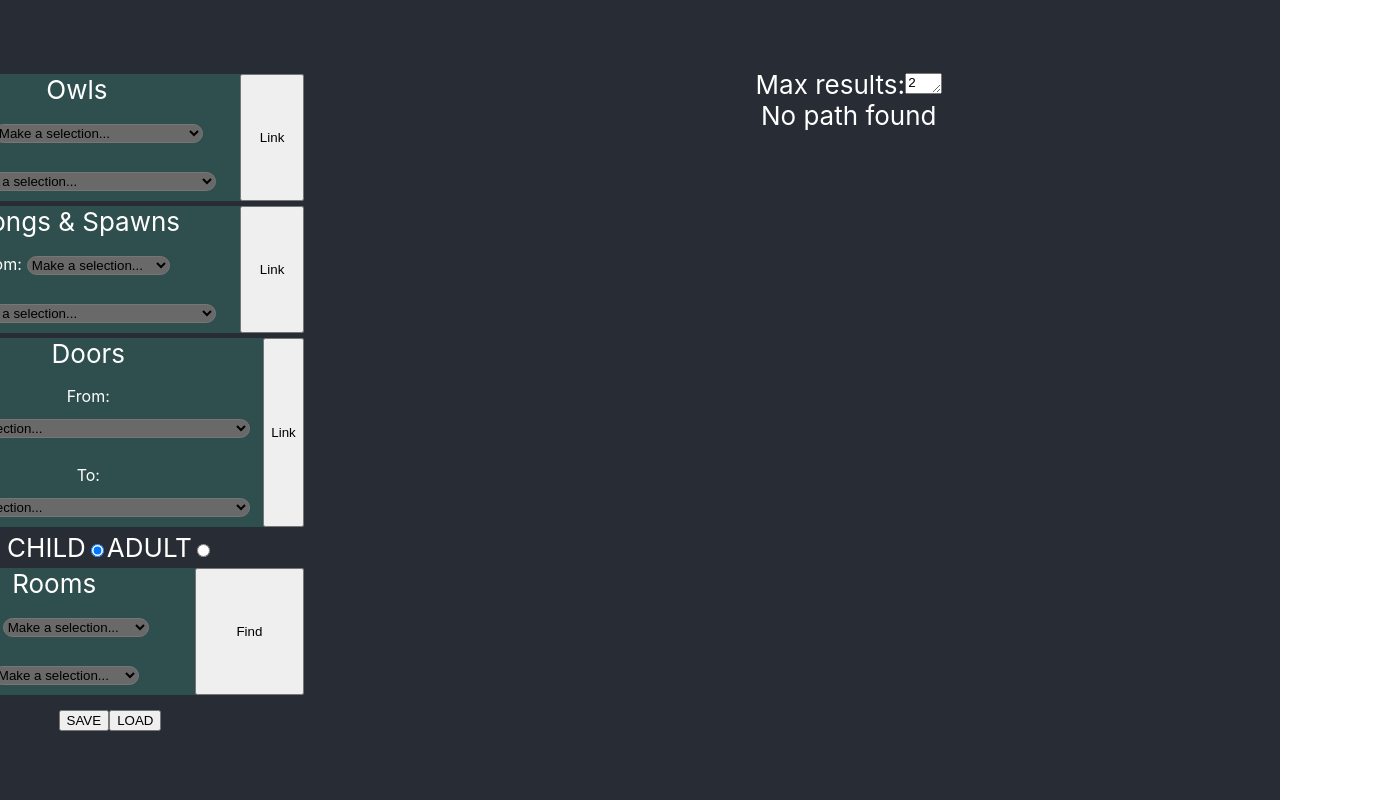
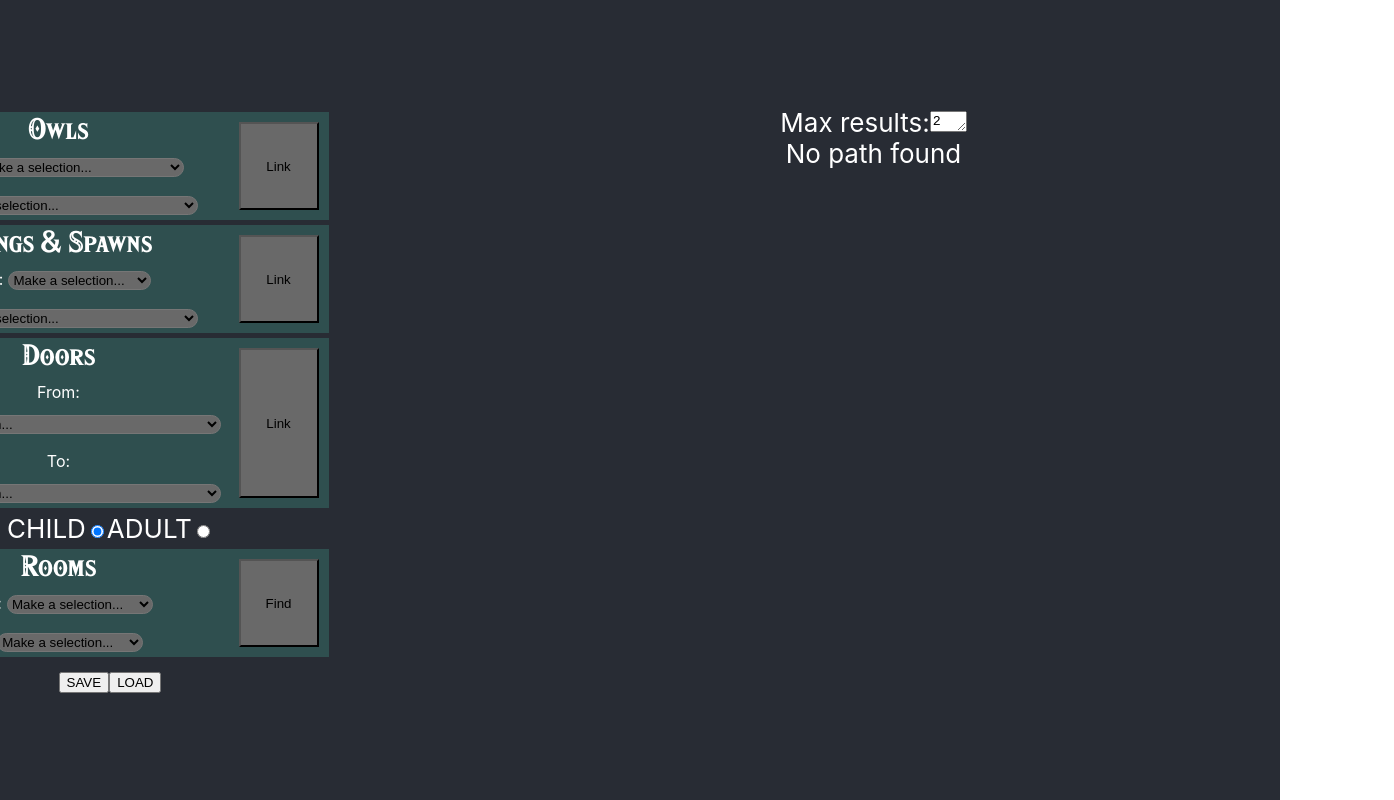
Before and after one commit to KevinRapa/lozr-path-manager, a React (Create React App) app: page / in a window 1280 px wide. Shown: the whole page, 1394 px wide, since content can reach past the window. Built offline with nearby package versions, Linux system fonts and the light colour scheme.

Commit message:
Added zelda font

```diff
--- a/src/components/DropDown.css
+++ b/src/components/DropDown.css
@@ -1,5 +1,4 @@
 .dropdown-container {
-	margin: 5px;
 }
 
 .dropdown-title {
--- a/src/components/FromToModule.css
+++ b/src/components/FromToModule.css
@@ -3,9 +3,17 @@
 	display: block;
 }
 
+@font-face {
+  font-family: 'hylia-serif';
+  src: local('MyFont'), url(../fonts/hylia-serif.otf) format('opentype');
+  /* other formats include: 'woff2', 'truetype, 'opentype',
+                            'embedded-opentype', and 'svg' */
+}
+
 .from-to-title {
 	grid-column-start: 1;
 	grid-row-start: 1;
+	font-family: 'hylia-serif';
 }
 
 .from-to-dropdown-top {
@@ -21,12 +29,14 @@
 .from-to-button {
 	grid-column-start: 2;
 	grid-row: 1 / span 3;
+	margin: 10px;
+	background-color: dimgrey;
 }
 
 .from-to-container {
 	display: grid;
 	gap: 3px;
-	grid-template: auto auto auto / auto auto;
+	grid-template: auto auto auto / auto 100px;
 	background-color: darkslategrey;
 	margin: 5px;
 }
--- a/src/mapper.css
+++ b/src/mapper.css
@@ -1,6 +1,5 @@
 .grid-container {
 	display: grid;
-	grid-template-columns: 1 1;
 	column-gap: 20px;
 }
 
```
Also changed, not shown: src/fonts/hylia-serif.otf (added).
